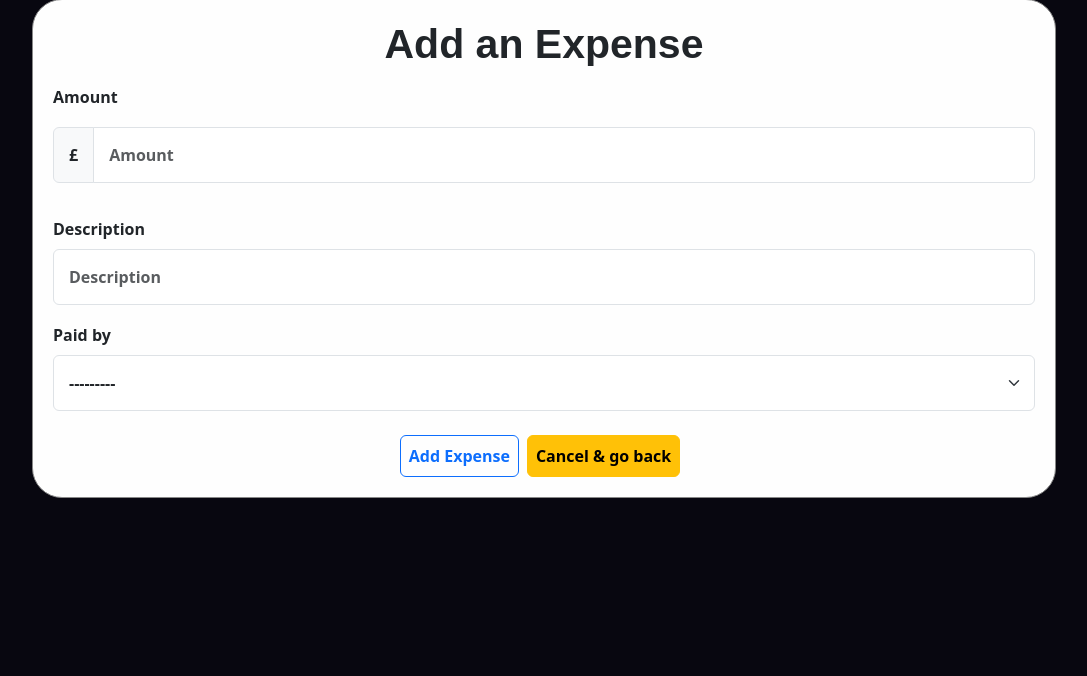
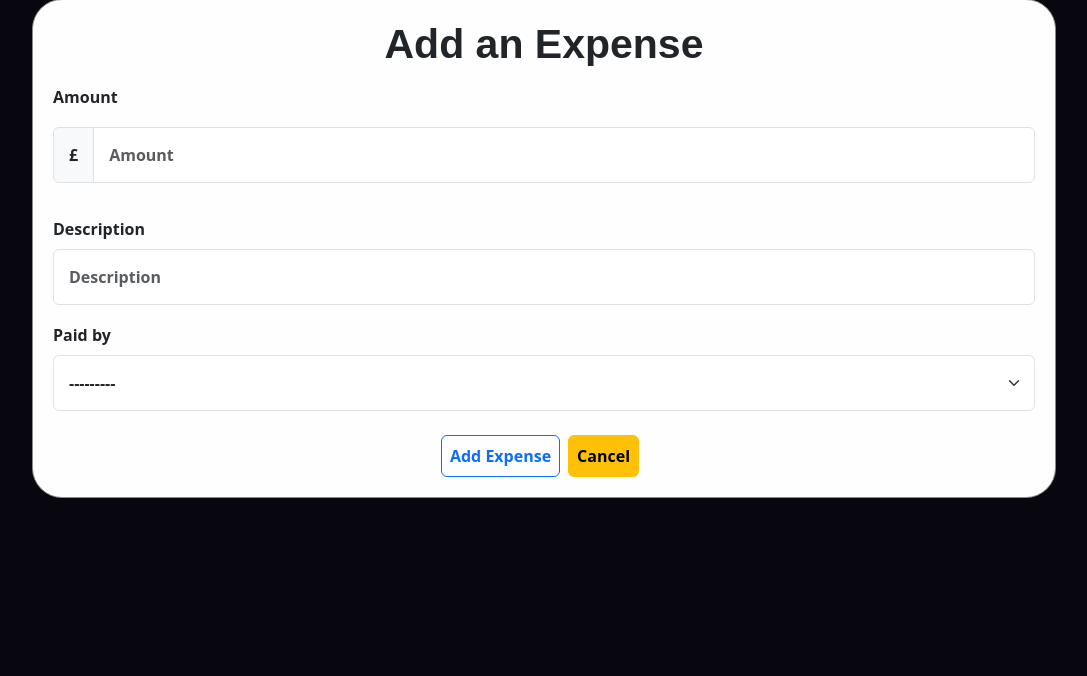
Before and after one commit to RubeshChandar/split-wisely, a Django app: a page that uses split/templates/split/add-expense-form.html in a window 1280 px wide. Shown: the part 257-933 px from the top of the page, without its empty margins (96-1183 px from the left). Run offline with Django 5.2, Linux system fonts and the light colour scheme; a user stored in the database is signed in; tables that the repository leaves empty hold one stand-in row (values such as "Sample post"); some libraries are stand-ins or nearby versions.

Commit message:
Modified the expense page greatly

```diff
--- a/split/templates/split/add-expense-form.html
+++ b/split/templates/split/add-expense-form.html
@@ -36,7 +36,7 @@ Add Expense
 
     <div class="d-flex justify-content-center mt-4">
       <button class="btn btn-outline-primary p-2 fw-bold" type="submit">Add Expense</button>
-      <a href="{% url "single-group" slug=group.slug %}" class="btn btn-warning p-2 mx-2 fw-bold">Cancel & go back</a>
+      <a href="{% url "single-group" slug=group.slug %}" class="btn btn-warning p-2 mx-2 fw-bold">Cancel</a>
     </div>
   </form>
 </div>
```
